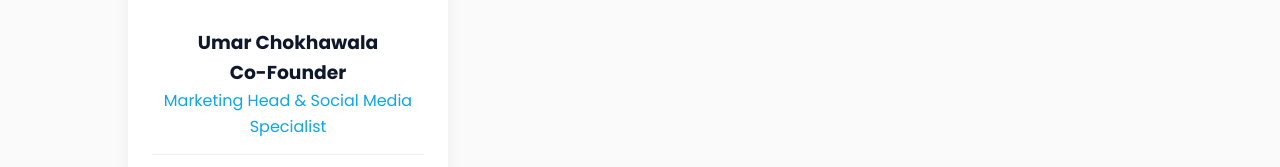
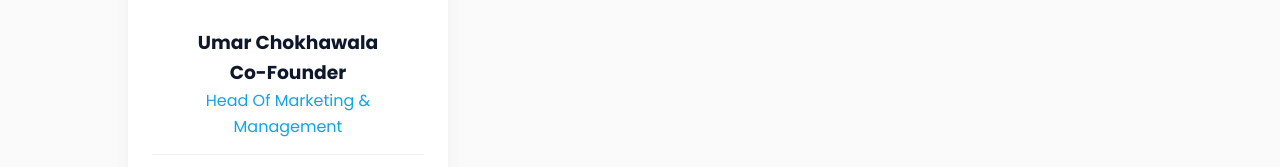
Before and after one commit to fazilkhan0786/NuroCare_Info, a plain HTML site: page index.html in a window 1280 px wide. Shown: the part 5203-5370 px from the top of the page. Drawn offline with Linux system fonts and the light colour scheme.

Commit message:
Update job title for Umar Chokhawala

```diff
--- a/index.html
+++ b/index.html
@@ -634,7 +634,7 @@
                 <img src="dev4.jpg" alt="Developer 4" class="member-img" onerror="this.src='https://via.placeholder.com/300x350?text=Developer+4'">
                 <div class="member-info">
                     <h3>Umar Chokhawala<br>Co-Founder</h3>
-                    <p style="color:var(--primary);">Marketing Head & Social Media Specialist</p>
+                    <p style="color:var(--primary);">Head Of Marketing & Management</p>
 
                     <div class="dev-social">
                         <a href="https://www.linkedin.com/in/muhammad-umar-421549395?utm_source=share&utm_campaign=share_via&utm_content=profile&utm_medium=ios_app" class="dev-social-link" title="LinkedIn"><i class="fab fa-linkedin"></i></a>
```
